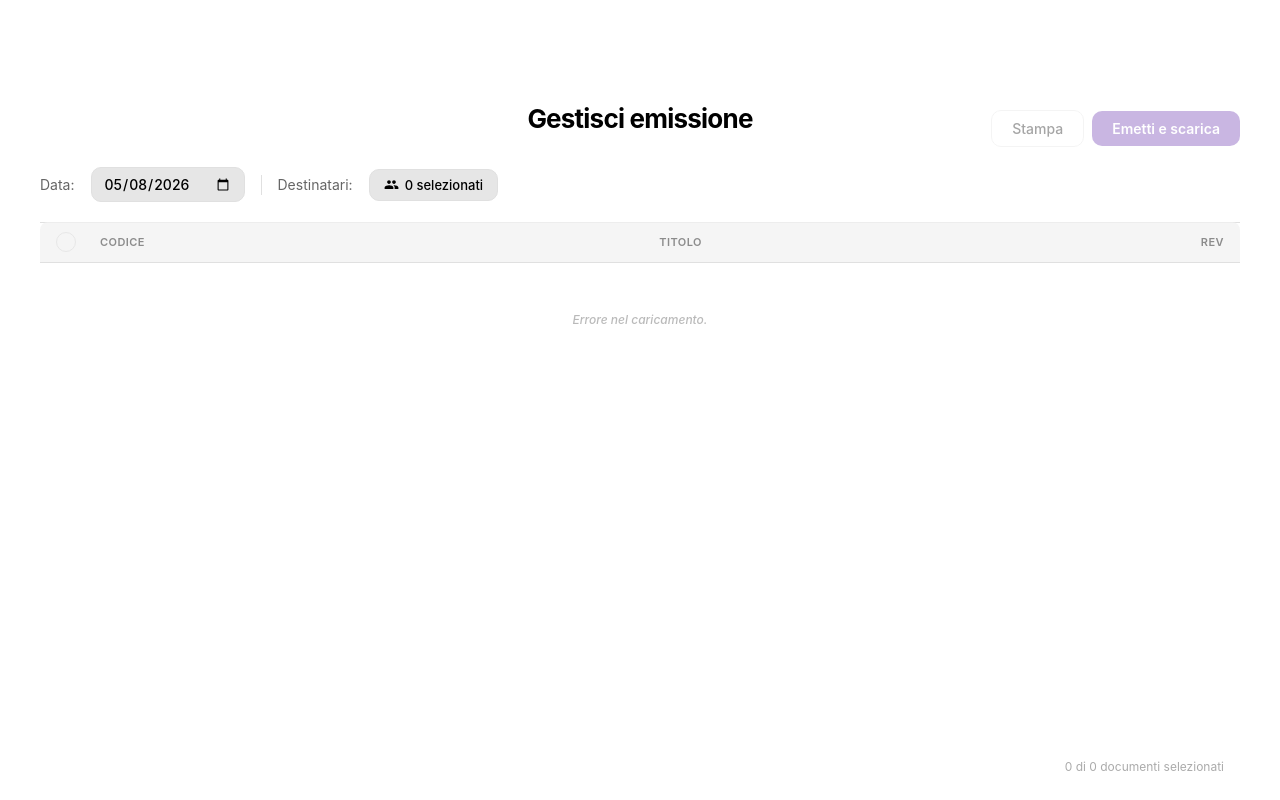
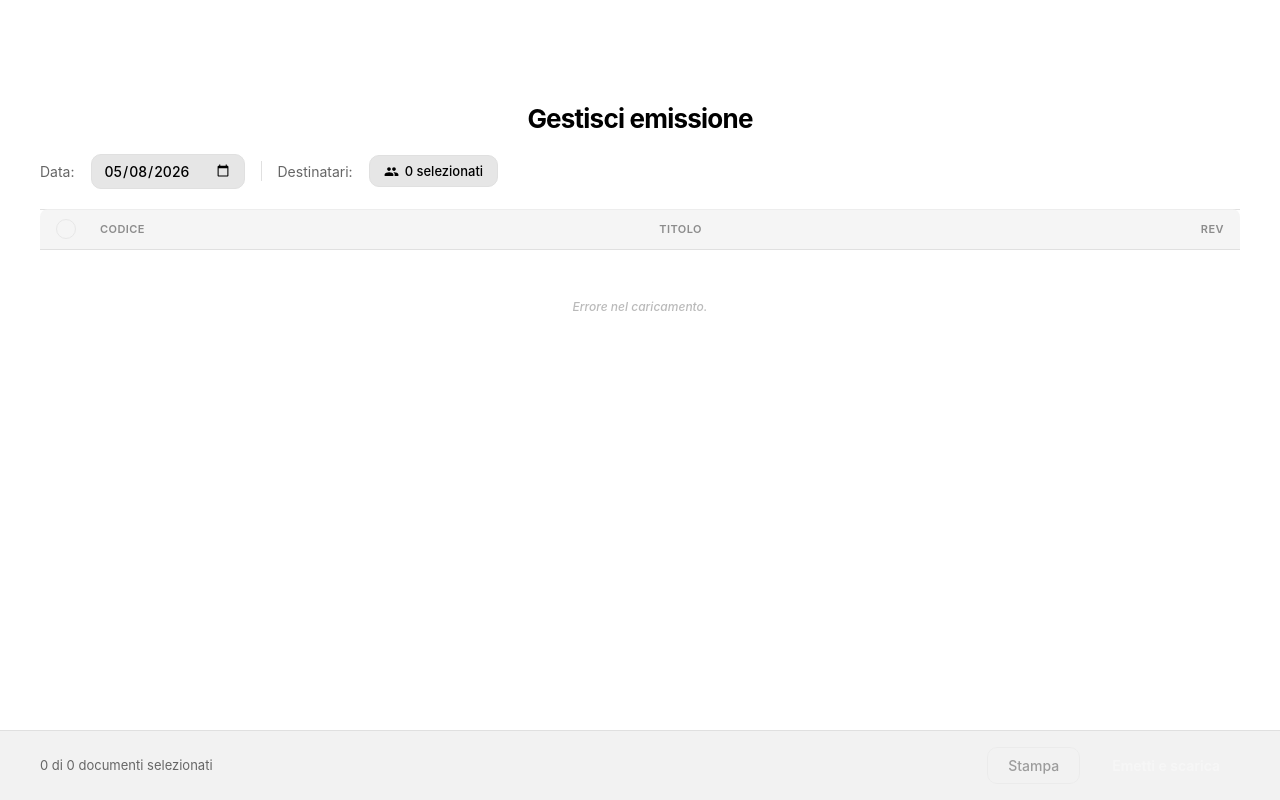
Before and after one commit to PaoloL997/workflow, a Django app: template core/templates/core/emissione_detail.html in a window 1280 px wide. Run offline with Django 5.2, Linux system fonts and the light colour scheme; the template is opened without the code that fills it, so the values that code supplies are empty.

Commit message:
fix: sposta counter e tasti emissione nella bottom bar come ricezione
- Rimossi i tasti dalla topbar
- Rimossa ep-footer
- Aggiunta bottom bar fissa (stile identico a ricezione): counter a
  sinistra, stato + Stampa + Emetti a destra
- ep-status spostato nella bottom bar con colore success
- Aggiunto padding-bottom:80px a .ep per evitare che la tabella
  finisca sotto la barra

Co-authored-by: Copilot <223556219+Copilot@users.noreply.github.com>

```diff
--- a/core/templates/core/emissione_detail.html
+++ b/core/templates/core/emissione_detail.html
@@ -13,6 +13,7 @@
     display: flex;
     flex-direction: column;
     min-height: 100vh;
+    padding-bottom: 80px;
   }
 
   /* ── Top bar ── */
@@ -122,7 +123,7 @@
   }
   .chip-x:hover { color: var(--color-text-primary); }
 
-  .ep-status { font-size: 13px; color: var(--color-text-secondary); margin-left: auto; }
+  .ep-status { font-size: 13px; color: var(--color-success); min-width: 160px; text-align: right; }
 
   /* ── Table ── */
   .ep-tbl-wrap { flex: 1; overflow-x: auto; padding: 0 40px; }
@@ -183,11 +184,28 @@
 
   .th-chk-wrap, .td-chk-wrap { display: flex; align-items: center; justify-content: center; }
 
-  /* ── Footer ── */
-  .ep-footer {
-    display: flex; align-items: center; justify-content: flex-end;
-    padding: 12px 56px 24px;
-    font-size: 12px; color: var(--color-text-secondary); opacity: .55;
+  /* ── Bottom bar ── */
+  .ep-bottom-bar {
+    position: fixed;
+    bottom: 0; left: 0; right: 0;
+    display: flex;
+    align-items: center;
+    justify-content: space-between;
+    padding: 16px 40px;
+    background: var(--color-surface);
+    border-top: 1px solid var(--color-border);
+    z-index: 40;
+    gap: 16px;
+  }
+  .ep-bottom-counter {
+    font-size: 13px;
+    color: var(--color-text-secondary);
+  }
+  .ep-bottom-counter strong { color: var(--color-text-primary); }
+  .ep-bottom-right {
+    display: flex;
+    align-items: center;
+    gap: 12px;
   }
 
   /* ── Modal base ── */
@@ -261,8 +279,7 @@
     .ep-topbar > div:first-child { display: none; }
     .ep-ctrl   { padding: 0 16px 16px; }
     .ep-tbl-wrap { padding: 0 16px; }
-    .ep-footer   { padding: 12px 16px 20px; }
-    .ep-actions  { width: 100%; }
+    .ep-bottom-bar { padding: 12px 16px; }
     .btn-g, .btn-p { flex: 1; text-align: center; }
   }
 </style>
@@ -277,10 +294,7 @@
     <div class="ep-title-wrap">
       <div class="ep-title">Gestisci emissione</div>
     </div>
-    <div class="ep-actions">
-      <button class="btn-g" id="print-btn" disabled onclick="soloStampa()">Stampa</button>
-      <button class="btn-p" id="emit-btn"  disabled onclick="apriConferma()">Emetti e scarica</button>
-    </div>
+    <div class="ep-actions"></div>
   </div>
 
   <!-- Controls bar -->
@@ -296,7 +310,6 @@
       <span id="dest-lbl">0 selezionati</span>
     </button>
     <div class="addr-chips" id="addr-chips"></div>
-    <span class="ep-status" id="ep-status"></span>
   </div>
 
   <!-- Table -->
@@ -316,10 +329,18 @@
     </table>
   </div>
 
-  <!-- Footer counter -->
-  <div class="ep-footer"><span id="ep-counter">0 di 0 documenti selezionati</span></div>
 
 </div><!-- /ep -->
+
+<!-- ── Bottom bar ── -->
+<div class="ep-bottom-bar">
+  <span class="ep-bottom-counter" id="ep-counter">0 di 0 documenti selezionati</span>
+  <div class="ep-bottom-right">
+    <span class="ep-status" id="ep-status"></span>
+    <button class="btn-g" id="print-btn" disabled onclick="soloStampa()">Stampa</button>
+    <button class="btn-p" id="emit-btn"  disabled onclick="apriConferma()">Emetti e scarica</button>
+  </div>
+</div>
 
 <!-- ── Address modal ── -->
 <div class="moverlay" id="addr-modal" role="dialog" aria-modal="true">
```
